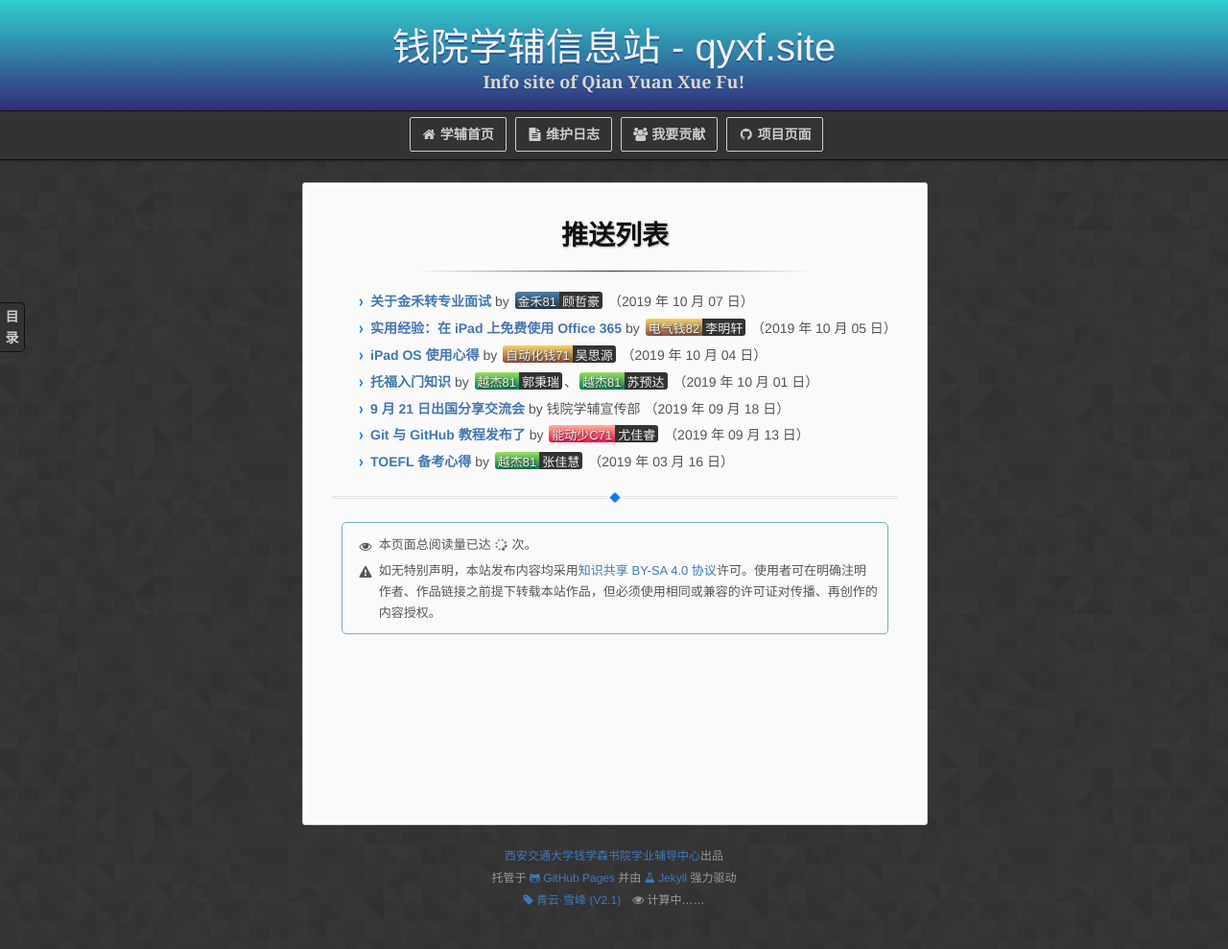
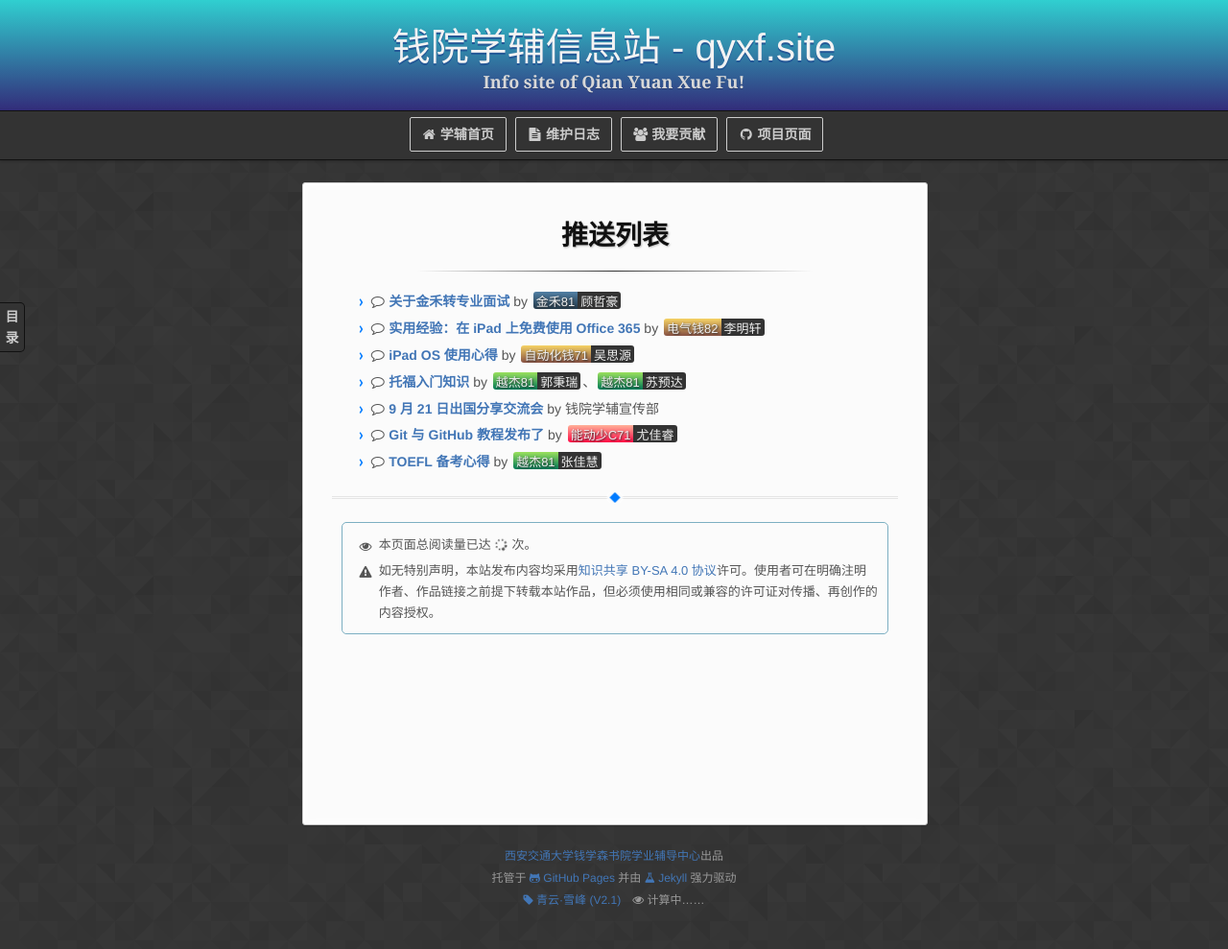
Before and after one commit to qyxf/qyxf.github.io, a Jekyll site: the page built from post.md, in a window 1280 px wide. Shown: the whole page at 96% size. Built offline with Jekyll 4.4.1, drawn with Linux system fonts in a browser that asks for light colours; some web fonts are replaced; our own code applies the rules of GitHub Pages for plain Markdown files; comment, search, counter and statistics services are not loaded.

Commit message:
Seperate post-list layout from index
Former-commit-id: e3c4b8a75049841d5ca124cc41687a99591b6c1b

```diff
--- /dev/null
+++ b/_includes/post-list.html
@@ -0,0 +1,16 @@
+<ul class="postlist">
+  {% if page.postpage %}
+  {% for post in site.posts %}
+    <li><i class="fa fa-comment-o"></i>
+      <a href="{{ post.url | remove: '.html' }}">{{ post.title }}</a> by {{ post.author | markdownify | remove: '<p>' | remove: '</p>' }}
+    </li>
+  {% endfor %}
+  {% else %}
+  {% for post in site.posts limit:10 %}
+    <li><i class="fa fa-comment-o"></i>
+      <a href="{{ post.url | remove: '.html' }}">{{ post.title }}</a> by {{ post.author | markdownify | remove: '<p>' | remove: '</p>' }}
+    </li>
+  {% endfor %}
+  <li><i class="fa fa-chevron-circle-down"></i> <a href="post"><strong>更多推送...</strong></a></li>
+  {% endif %}
+</ul>
--- a/post.md
+++ b/post.md
@@ -1,9 +1,7 @@
+---
+postpage: true
+---
+
 # 推送列表
 
-<ul>
-  {% for post in site.posts %}
-    <li>
-      <a href="{{ post.url | remove: '.html' }}"><strong>{{ post.title }}</strong></a> by {{ post.author | markdownify | remove: '<p>' | remove: '</p>' }} （{{ post.date | date:'%Y 年 %m 月 %d 日' }}）
-    </li>
-  {% endfor %}
-</ul>
+{% include post-list.html %}
```
Also changed, not shown: index.md (+1 -8 lines).
